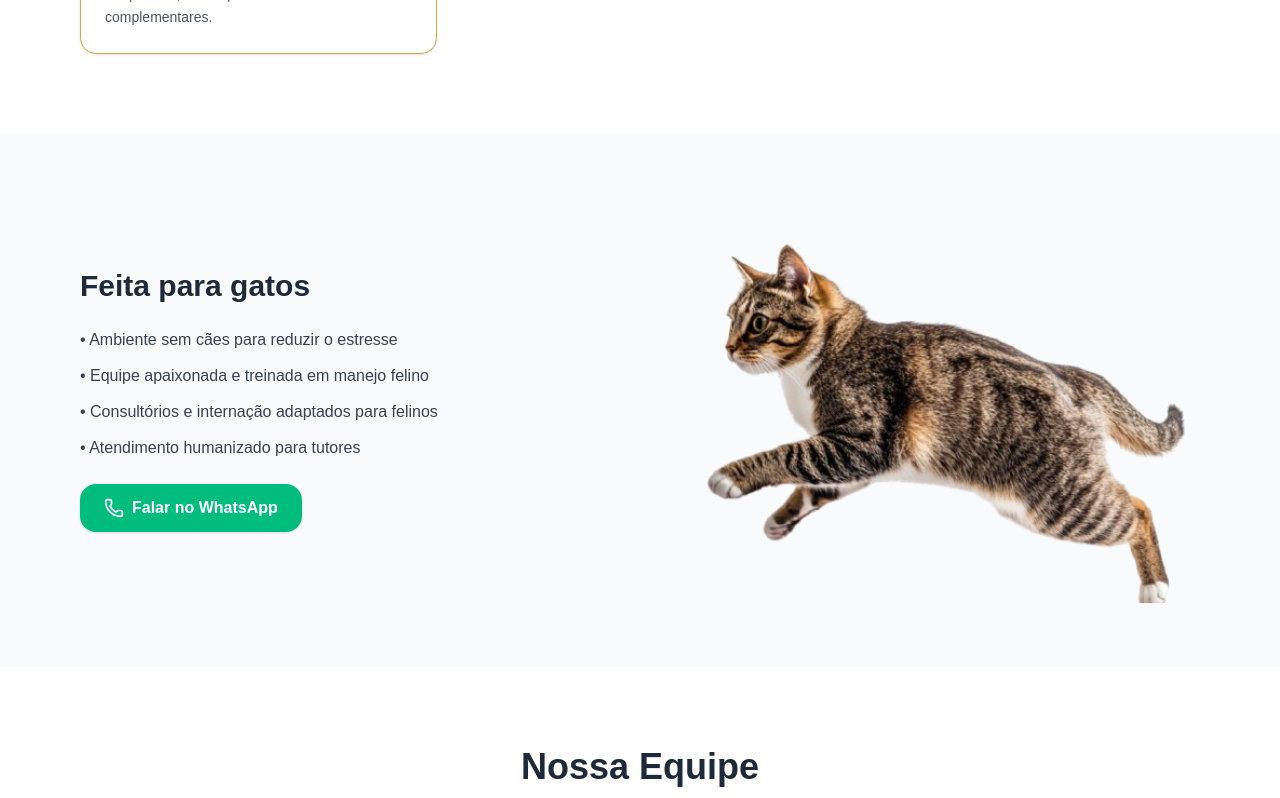
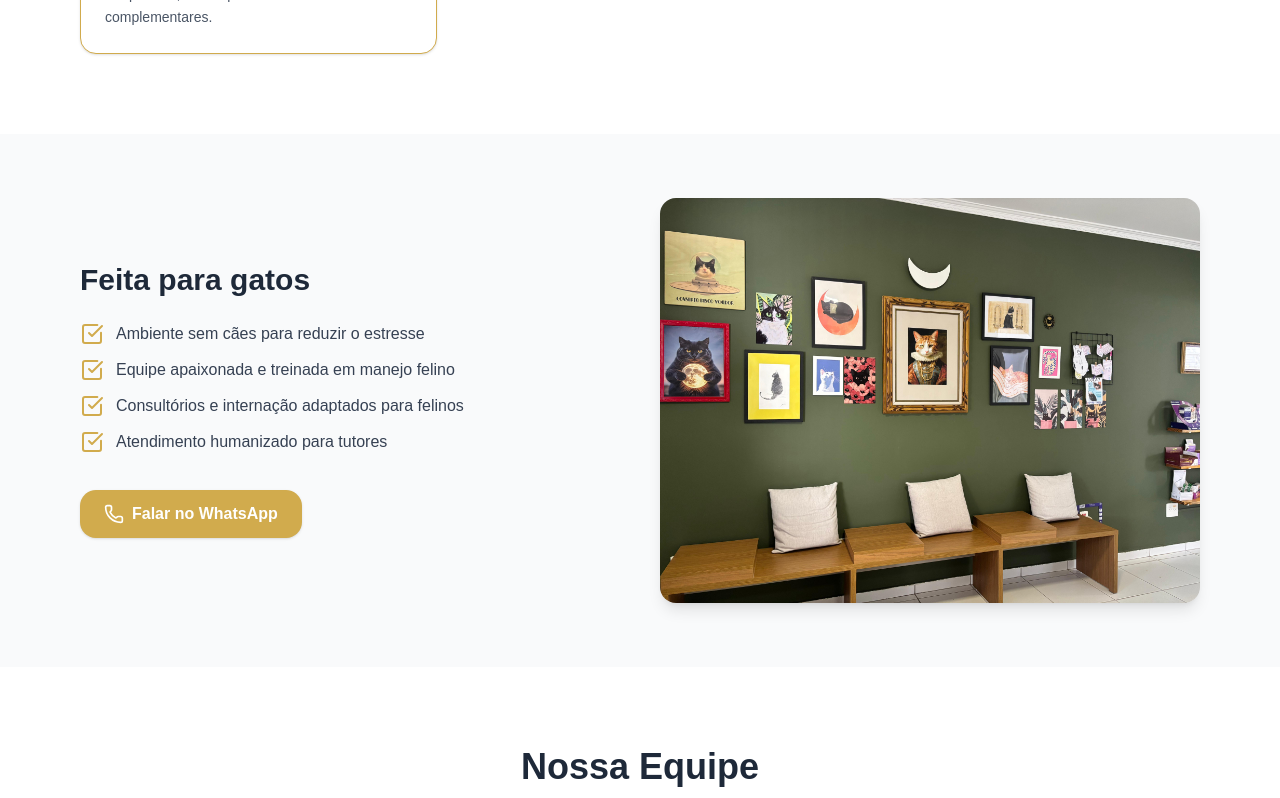
Before and after one commit to brunobarretta/mooncat, a Next.js app: page / in a window 1280 px wide. Shown: the part 1540-2338 px from the top of the page. Built offline with nearby package versions, Linux system fonts and the light colour scheme.

Commit message:
Feat: Update and move to components Differentials section

```diff
--- /dev/null
+++ b/src/components/Differentials.tsx
@@ -0,0 +1,52 @@
+import { Phone, SquareCheckBig } from "lucide-react";
+import Image from "next/image";
+
+interface DifferentialsProps {
+	whatsAppUrl: string;
+}
+
+export function Differentials({ whatsAppUrl }: DifferentialsProps) {
+
+	return (
+		<section className="py-16 bg-gray-50" id="diferenciais">
+			<div className="max-w-6xl mx-auto px-4 grid md:grid-cols-2 gap-10 items-center">
+				<div className="order-2 md:order-1">
+					<h3 className="text-2xl md:text-3xl font-bold">Feita para gatos</h3>
+					<div className="mt-6 space-y-3 text-gray-700">
+						<div className="flex items-center gap-3 mb-3">
+							<SquareCheckBig className="w-6 h-6 shrink-0 text-primary" />
+							<p className="text-md text-gray-700">Ambiente sem cães para reduzir o estresse</p>
+						</div>
+						<div className="flex items-center gap-3 mb-3">
+							<SquareCheckBig className="w-6 h-6 shrink-0 text-primary" />
+							<p className="text-md text-gray-700">Equipe apaixonada e treinada em manejo felino</p>
+						</div>
+						<div className="flex items-center gap-3 mb-3">
+							<SquareCheckBig className="w-6 h-6 shrink-0 text-primary" />
+							<p className="text-md text-gray-700">Consultórios e internação adaptados para felinos</p>
+						</div>
+						<div className="flex items-center gap-3 mb-3">
+							<SquareCheckBig className="w-6 h-6 shrink-0 text-primary" />
+							<p className="text-md text-gray-700">Atendimento humanizado para tutores</p>
+						</div>
+					</div>
+					<a
+						href={whatsAppUrl}
+						target="_blank"
+						className="mt-6 inline-flex items-center gap-2 rounded-2xl px-6 py-3 bg-primary text-white font-semibold shadow hover:shadow-md transition"
+					>
+						<Phone className="w-5 h-5" /> Falar no WhatsApp
+					</a>
+				</div>
+				<div className="relative aspect-[4/3] overflow-hidden rounded-2xl shadow-lg order-1 md:order-2">
+					<Image
+						src="/images/clinic.jpeg"
+						alt="Consultório felino preparado"
+						fill
+						className="object-cover hover:scale-105 transition-transform duration-700"
+					/>
+				</div>
+			</div>
+		</section>
+	)
+}
--- a/src/pages/Home.tsx
+++ b/src/pages/Home.tsx
@@ -1,10 +1,11 @@
 "use client";
 import Image from "next/image";
-import { HeartPulse, Syringe, Stethoscope, Phone, MapPin, Clock, Home, ShoppingBag, ClipboardList, ScanLine, Activity, Flower2, Scissors } from "lucide-react";
+import { HeartPulse, Syringe, Stethoscope, Phone, MapPin, Clock, Home, ShoppingBag, ClipboardList, ScanLine, Activity, Flower2, Scissors, SquareCheckBig } from "lucide-react";
 import { TeamSection } from "@/components/TeamSection";
+import { Differentials } from "@/components/Differentials";
 
 const WHATSAPP_URL =
-  "https://api.whatsapp.com/send?phone=5519998404131&text=Ol%C3%A1!%20Vim%pelo%site%20da%20Moon%20Cat%20e%20gostaria%20de%20agendar%20uma%20consulta!";
+  "https://api.whatsapp.com/send?phone=5519998404131&text=Ol%C3%A1!%20Vim%20pelo%20site%20da%20Moon%20Cat%20e%20gostaria%20de%20agendar%20uma%20consulta!";
 const BRAND_NAME = "Moon Cat";
 const ADDRESS = "R. Reg. Feijó, 220 - Cidade Nova I, Indaiatuba - SP, 13334-090";
 const PHONE_DISPLAY = "(19) 99840-4131";
@@ -33,7 +34,7 @@ export default function HomePage() {
             <a
               href={WHATSAPP_URL}
               target="_blank"
-              className="inline-flex items-center gap-2 rounded-2xl px-4 py-2 bg-emerald-500 text-white font-medium shadow hover:shadow-md transition"
+              className="inline-flex items-center gap-2 rounded-2xl px-4 py-2 bg-primary text-white font-medium shadow hover:shadow-md transition"
             >
               <Phone className="w-4 h-4" /> Agendar no WhatsApp
             </a>
@@ -153,34 +154,7 @@ export default function HomePage() {
       </section>
 
       {/* Diferenciais */}
-      <section className="py-16 bg-gray-50" id="diferenciais">
-        <div className="max-w-6xl mx-auto px-4 grid md:grid-cols-2 gap-10 items-center">
-          <div>
-            <h3 className="text-2xl md:text-3xl font-bold">Feita para gatos</h3>
-            <ul className="mt-6 space-y-3 text-gray-700">
-              <li>• Ambiente sem cães para reduzir o estresse</li>
-              <li>• Equipe apaixonada e treinada em manejo felino</li>
-              <li>• Consultórios e internação adaptados para felinos</li>
-              <li>• Atendimento humanizado para tutores</li>
-            </ul>
-            <a
-              href={WHATSAPP_URL}
-              target="_blank"
-              className="mt-6 inline-flex items-center gap-2 rounded-2xl px-6 py-3 bg-emerald-500 text-white font-semibold shadow hover:shadow-md transition"
-            >
-              <Phone className="w-5 h-5" /> Falar no WhatsApp
-            </a>
-          </div>
-          <div className="relative aspect-[4/3] overflow-hidden">
-            <Image
-              src="/images/cat.png"
-              alt="Consultório felino preparado"
-              fill
-              className="object-cover"
-            />
-          </div>
-        </div>
-      </section>
+      <Differentials whatsAppUrl={WHATSAPP_URL} />
 
       {/* TeamSection */}
       <TeamSection />
@@ -199,7 +173,7 @@ export default function HomePage() {
               <p className="flex items-center gap-2"><Clock className="w-5 h-5 text-primary shrink-0" /> Seg–Sex: 08:30h–17:30h • Sáb: 08:30h–12:30h</p>
             </div>
             <div className="mt-6 flex gap-3">
-              <a href={WHATSAPP_URL} target="_blank" className="inline-flex items-center gap-2 rounded-2xl px-6 py-3 bg-emerald-500 text-white font-semibold shadow hover:shadow-md transition">
+              <a href={WHATSAPP_URL} target="_blank" className="inline-flex items-center gap-2 rounded-2xl px-6 py-3 bg-primary text-white font-semibold shadow hover:shadow-md transition">
                 <Phone className="w-5 h-5" /> WhatsApp
               </a>
               <a href={`https://www.instagram.com/${INSTAGRAM_HANDLE}/`} target="_blank" className="inline-flex items-center gap-2 rounded-2xl px-6 py-3 font-semibold text-white shadow hover:opacity-90 transition bg-gradient-to-r from-[#d62976] via-[#962fbf] to-[#4f5bd5]">
@@ -228,7 +202,7 @@ export default function HomePage() {
           <div className="rounded-2xl overflow-hidden shadow border border-primary">
             <iframe
               title="Mapa da clínica"
-              src="https://www.google.com/maps/embed?pb=!1m18!1m12!1m3!1d1596.7335676221787!2d-47.20296011074751!3d-23.084471881142953!2m3!1f0!2f0!3f0!3m2!1i1024!2i768!4f13.1!3m3!1m2!1s0x94c8b4b1a6267ec3%3A0xe343681089f0996b!2sR.%20Reg.%20Feij%C3%B3%2C%20220%20-%20Cidade%20Nova%20I%2C%20Indaiatuba%20-%20SP%2C%2013334-090!5e1!3m2!1spt-BR!2sbr!4v1755876339470!5m2!1spt-BR!2sbr"
+              src="https://www.google.com/maps/embed?pb=!1m18!1m12!1m3!1d1596.7335676221787!2d-47.20296011074751!3d-23.084471881142953!2m3!1f0!2f0!3f0!3m2!1i1024!2i768!4f13.1!3m3!1m2!1s0x94c8b4b1a6267ec3%3A0xe343681089f0996b!2sR.%20Reg.%20Feij%C3%B3%2C%20220%20-%20Cidade%20Nova%20I%2C%20Indaiatuba%20-%20SP%2C%2013334-090!5e0!3m2!1spt-BR!2sbr!4v1755876339470!5m2!1spt-BR!2sbr"
               loading="lazy"
               className="w-full aspect-[4/3]"
             />
```
Also changed, not shown: public/images/cat.png (deleted), public/images/clinic.jpeg (added).
